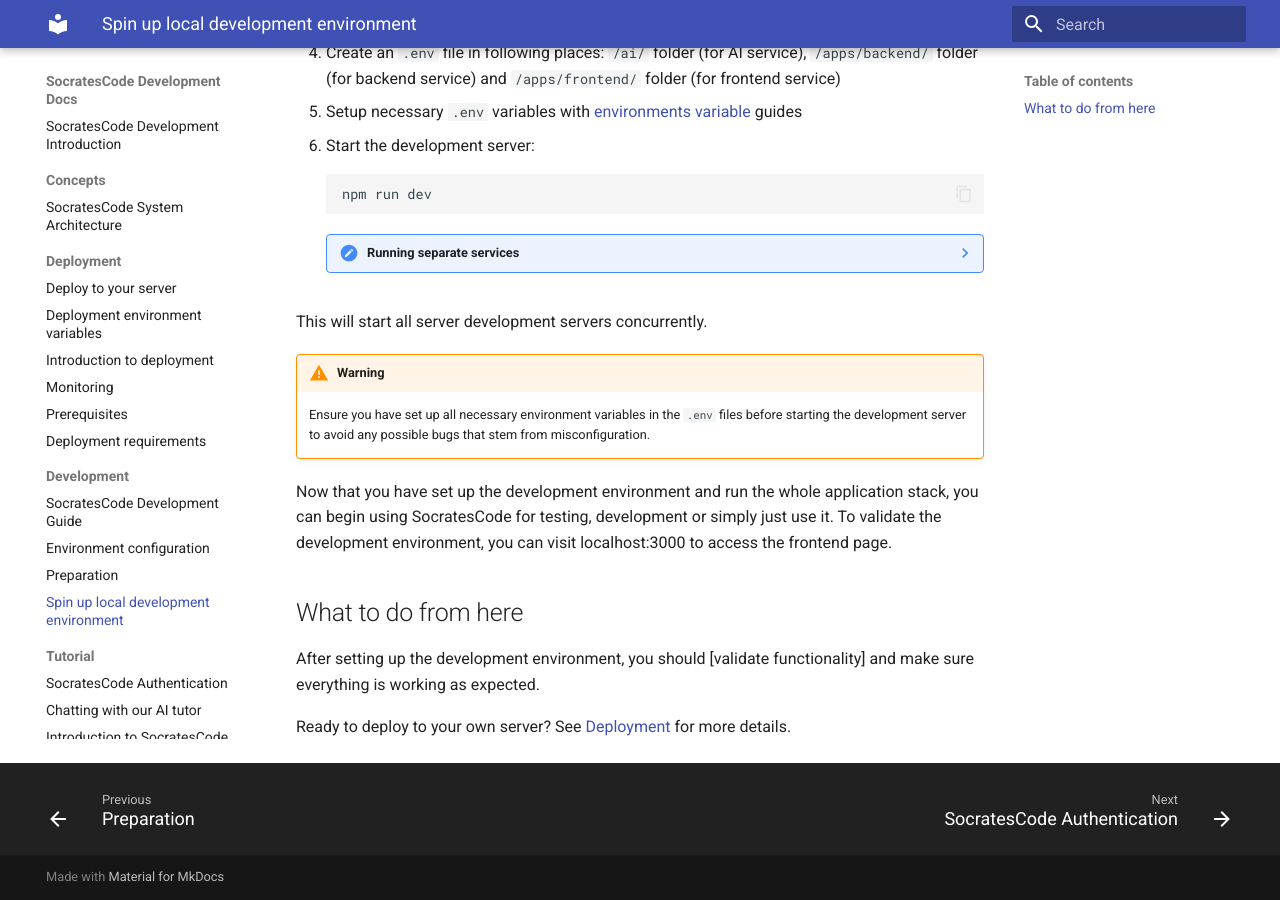
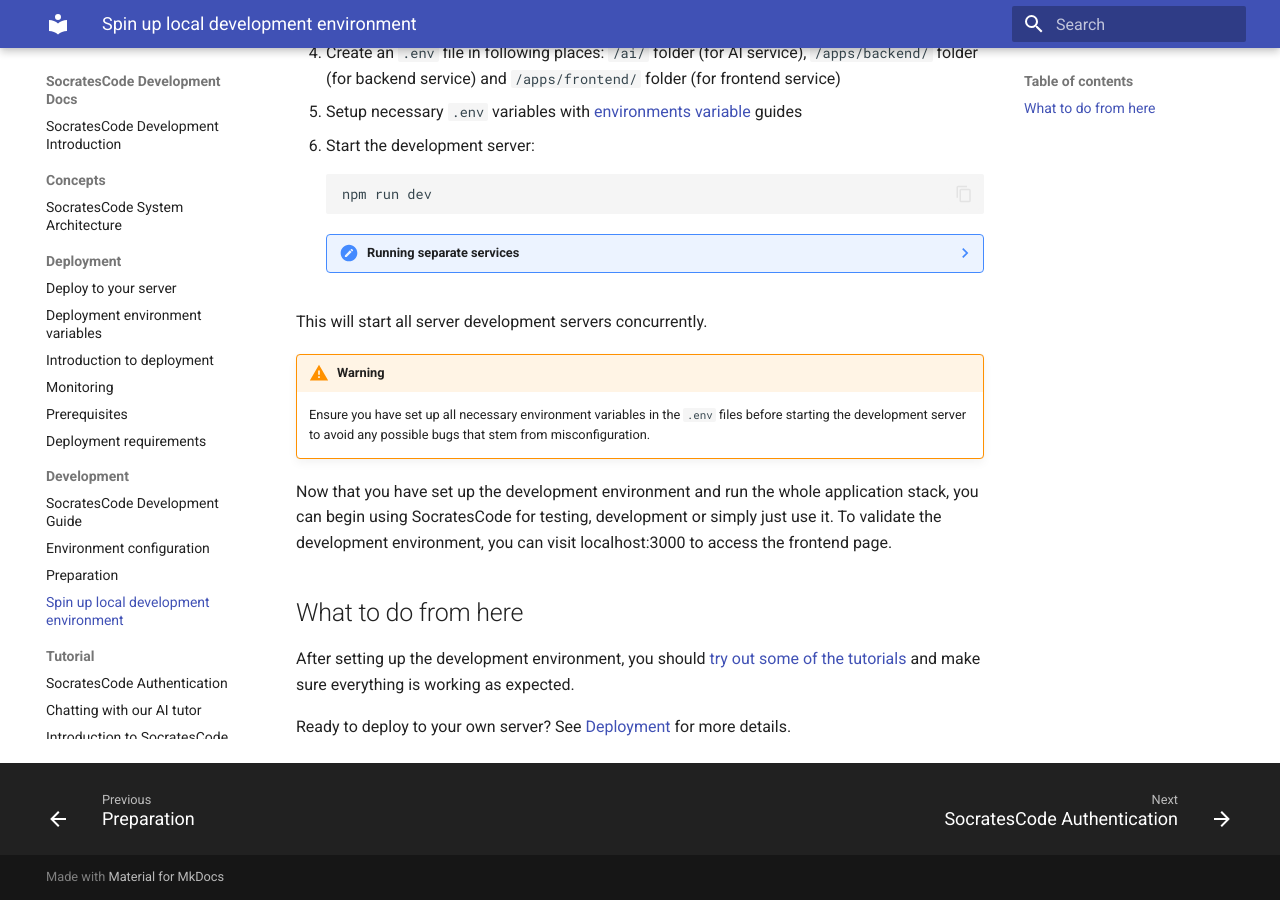
Before and after one commit to SocratesCodes/doc, an MkDocs documentation site: the page built from docs/development/setup.md, in a window 1280 px wide and 900 px high, scrolled down 663 px. Built offline with MkDocs 1.6.1 and Material for MkDocs 9.7.7, drawn with Linux system fonts in a browser that asks for light colours.

Commit message:
fix: broken links

```diff
--- a/docs/development/setup.md
+++ b/docs/development/setup.md
@@ -58,6 +58,6 @@
 Now that you have set up the development environment and run the whole application stack, you can begin using SocratesCode for testing, development or simply just use it. To validate the development environment, you can visit localhost:3000 to access the frontend page.
 
 ## What to do from here
-After setting up the development environment, you should [validate functionality] and make sure everything is working as expected.
+After setting up the development environment, you should [try out some of the tutorials](../tutorial/intro.md) and make sure everything is working as expected.
 
 Ready to deploy to your own server? See [Deployment](../deployment/intro.md) for more details.
```
Also changed, not shown: docs/development/preparation.md (+1 -1 lines), docs/tutorial/auth.md (+1 -1 lines).
